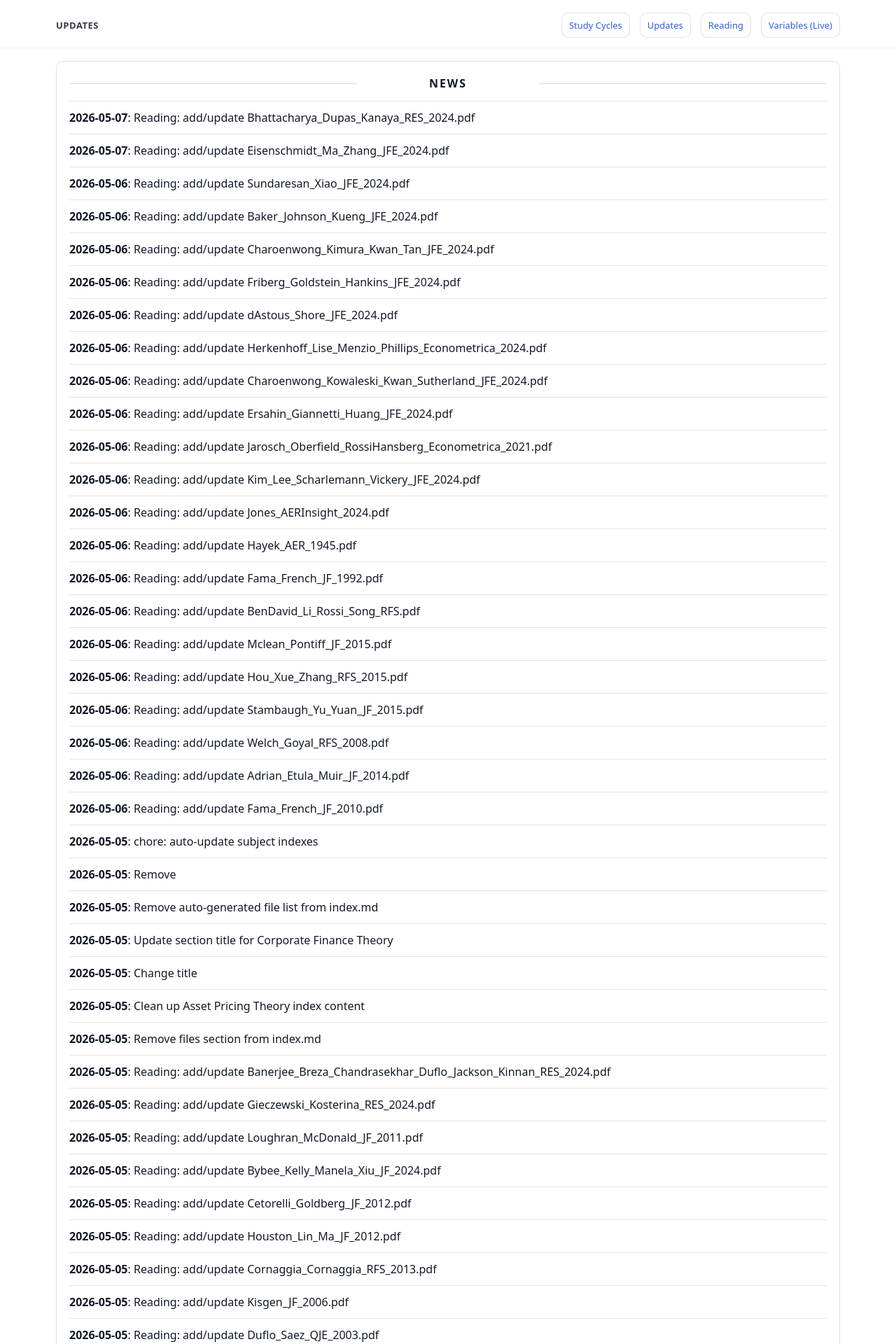
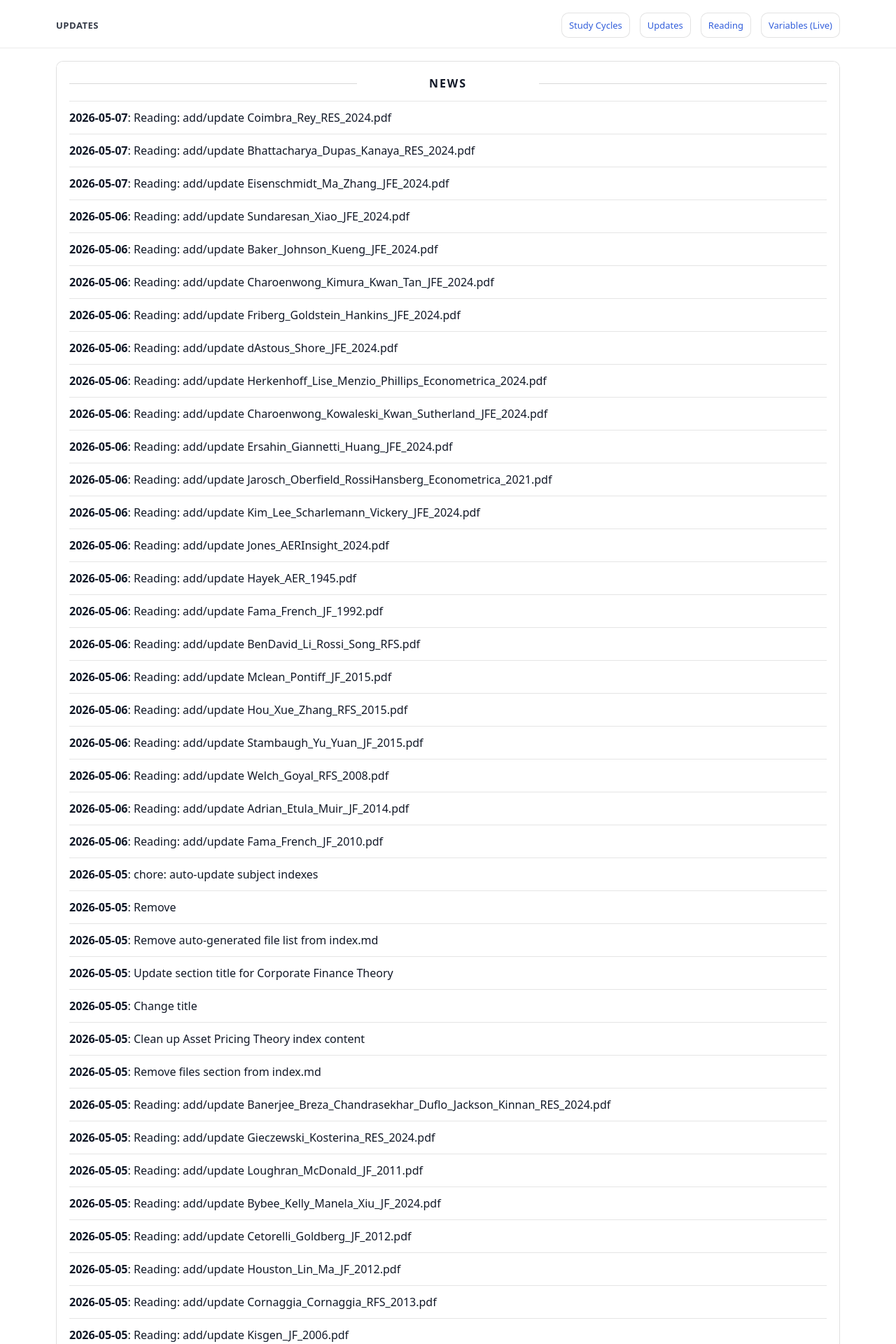
Before and after one commit to yaxinzn/study-archive, a Jekyll site: the page built from updates/index.md, in a window 1280 px wide. Shown: the top 1920 px of the page at 70% size. Built offline with Jekyll 4.4.1, drawn with Linux system fonts in a browser that asks for light colours; some of the changed text lies outside the part shown.

Commit message:
chore: update NEWS feed

```diff
--- a/_data/news.yml
+++ b/_data/news.yml
@@ -1,4 +1,7 @@
 # Auto-generated update history (sorted newest -> oldest). Do not edit manually.
+- ts: "1778101518"
+  date: "2026-05-07"
+  title: "Reading: add/update Coimbra_Rey_RES_2024.pdf"
 - ts: "1778101389"
   date: "2026-05-07"
   title: "Reading: add/update Bhattacharya_Dupas_Kanaya_RES_2024.pdf"
```
